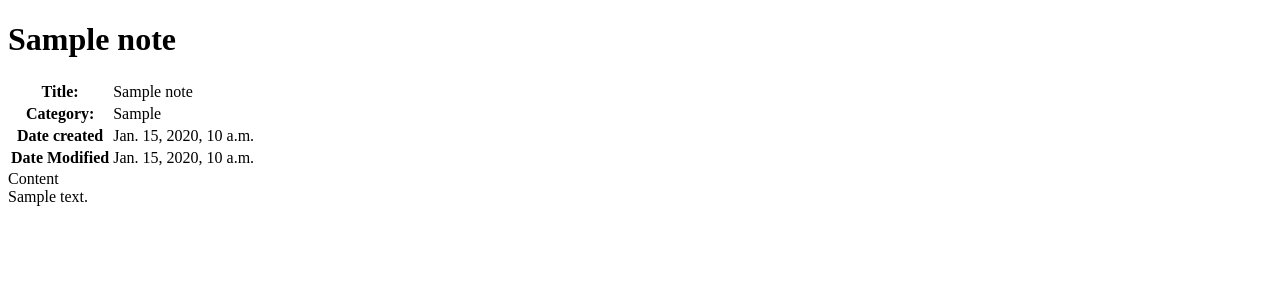
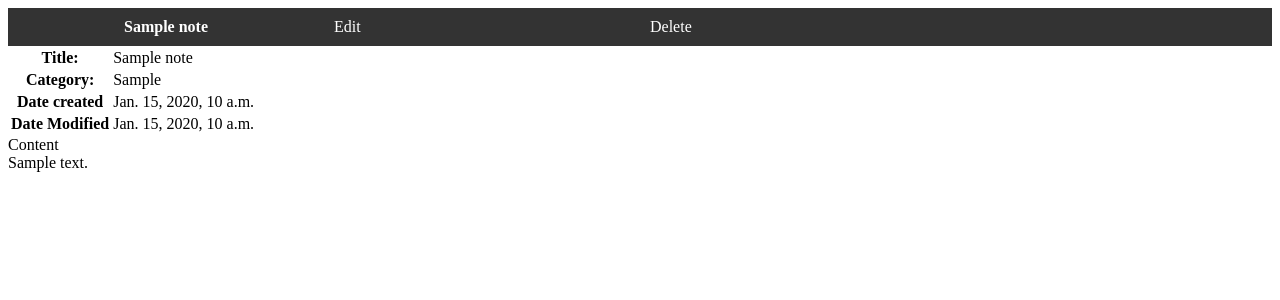
Before and after one commit to blackwakhu/note-taking-app-django, a Django app: page /note/1/ in a window 1280 px wide. Shown: the top 300 px of the page. Run offline with Django 5.2, Linux system fonts and the light colour scheme; tables that the repository leaves empty hold one stand-in row (values such as "Sample post").

Commit message:
first css code

```diff
--- a/note_taker/static/css/style.css
+++ b/note_taker/static/css/style.css
@@ -0,0 +1,30 @@
+.menu-table-note {
+  border-collapse: collapse;
+  width: 100%;
+  margin-left: 0;
+  margin-right: 0;
+  background: #333;
+  color: white;
+}
+
+.menu-table-note td {
+  padding: 10px;
+}
+
+.th-menu-note, .td-menu-note{
+  width: 20%;
+}
+
+.th-menu-note:hover, .td-menu-note:hover{
+  border-bottom: solid 4px #ffff80;
+  background-color: #111;
+}
+
+.end-col-menu{
+  width: 40%;
+}
+
+.one-a{
+  text-decoration: none;
+  color: inherit;
+}
--- a/note_taker/templates/note.html
+++ b/note_taker/templates/note.html
@@ -11,7 +11,45 @@
 {% block content %}
   {% if item is not null %}
     <div>
-      <h1>{{item.title}}</h1>
+      <table class="menu-table-note">
+        <tbody>
+          <tr>
+            <th class="th-menu-note">
+              <a href="#" class="nav-a home-note-btn one-a">
+                {{item.title}}
+              </a>
+            </th>
+            <td class="td-menu-note">
+              <a href="#" class="nav-a edit-note-btn one-a">
+                Edit
+              </a>
+            </td>
+            <td class="td-menu-note">
+              <a href="#" class="nav-a delete-note-btn one-a">
+                Delete
+              </a>
+            </td>
+            <td  class="td-menu-note" id="end-col-menu"></td>
+          </tr>
+        </tbody>
+      </table>
+      <!-- <ul class="nav-ul one-ul">
+        <li class="nav-li one-li">
+          <a href="#" class="nav-a home-note-btn one-a">
+            {{item.title}}
+          </a>
+        </li>
+        <li class="nav-li one-li">
+          <a href="#" class="nav-a edit-note-btn one-a">
+            Edit
+          </a>
+        </li>
+        <li class="nav-li one-li">
+          <a href="#" class="nav-a delete-note-btn one-a">
+            Delete
+          </a>
+        </li>
+      </ul> -->
     </div>
     <div>
       <table>
```
